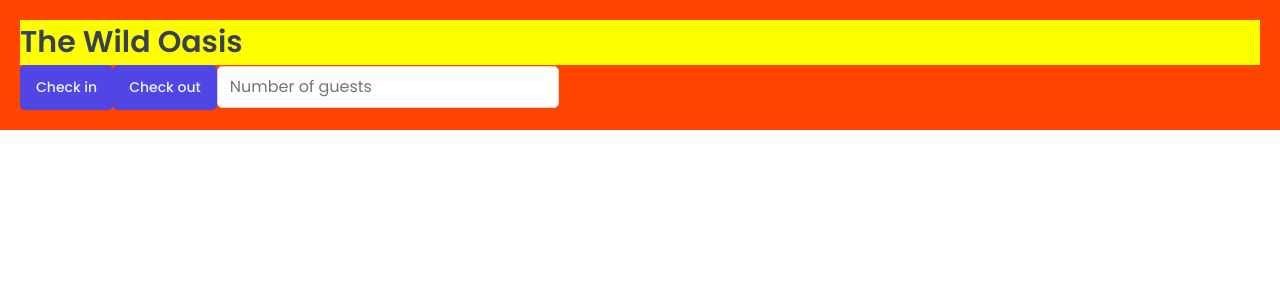
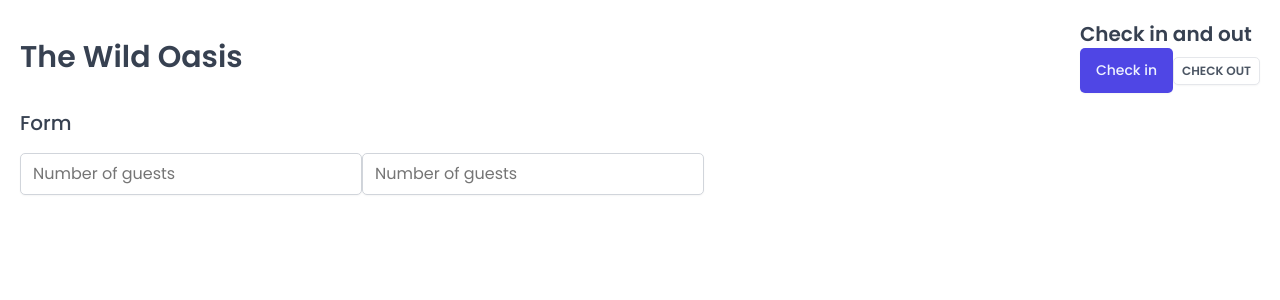
Before and after one commit to Beridze0/the-wild-oasis, a React (Vite) app: page / in a window 1280 px wide. Shown: the top 300 px of the page. Built offline with nearby package versions, Linux system fonts and the light colour scheme; a web font is replaced by a local one.

Commit message:
Button and Row component

```diff
--- a/src/App.jsx
+++ b/src/App.jsx
@@ -2,15 +2,10 @@
 import GlobalStyles from "./styles/GlobalStyles";
 import Button from "./ui/Button";
 import Input from "./ui/Input";
-
-const H1 = styled.h1`
-  font-size: 30px;
-  font-weight: 600;
-  background-color: yellow;
-`;
+import Heading from "./ui/Heading";
+import Row from "./ui/Row";
 
 const StyledApp = styled.div`
-  background-color: orangered;
   padding: 20px;
 `;
 
@@ -19,11 +14,31 @@
     <>
       <GlobalStyles />
       <StyledApp>
-        <H1>The Wild Oasis</H1>
-        <Button onClick={() => alert("Check in")}>Check in</Button>
-        <Button onClick={() => alert("Check in")}>Check out</Button>
+        <Row>
+          <Row type="horizontal">
+            <Heading as="h1">The Wild Oasis</Heading>
 
-        <Input type="number" placeholder="Number of guests" />
+            <div>
+              <Heading as="h2">Check in and out</Heading>
+              <Button onClick={() => alert("Check in")}>Check in</Button>
+              <Button
+                variation="secondary"
+                size="small"
+                onClick={() => alert("Check in")}
+              >
+                Check out
+              </Button>
+            </div>
+          </Row>
+
+          <Row>
+            <Heading as="h3">Form</Heading>
+            <form>
+              <Input type="number" placeholder="Number of guests" />
+              <Input type="number" placeholder="Number of guests" />
+            </form>
+          </Row>
+        </Row>
       </StyledApp>
     </>
   );
--- a/src/ui/Button.jsx
+++ b/src/ui/Button.jsx
@@ -49,19 +49,17 @@
 };
 
 const Button = styled.button`
-  font-size: 1.4rem;
-  padding: 1.2rem 1.6rem;
-  font-weight: 500;
   border: none;
   border-radius: var(--border-radius-sm);
-  background-color: var(--color-brand-600);
-  color: var(--color-brand-50);
   box-shadow: var(--shadow-sm);
-  cursor: pointer;
 
-  &:hover {
-    background-color: var(--color-brand-700);
-  }
+  ${(props) => sizes[props.size]}
+  ${(props) => variations[props.variation]}
 `;
 
+Button.defaultProps = {
+  variation: "primary",
+  size: "medium",
+};
+
 export default Button;
--- /dev/null
+++ b/src/ui/Heading.jsx
@@ -0,0 +1,26 @@
+import styled, { css } from "styled-components";
+
+const Heading = styled.h1`
+  ${(props) =>
+    props.as === "h1" &&
+    css`
+      font-size: 3rem;
+      font-weight: 600;
+    `}
+  ${(props) =>
+    props.as === "h2" &&
+    css`
+      font-size: 2rem;
+      font-weight: 600;
+    `}
+  ${(props) =>
+    props.as === "h3" &&
+    css`
+      font-size: 2rem;
+      font-weight: 500;
+    `}
+
+  line-height: 1.4;
+`;
+
+export default Heading;
--- /dev/null
+++ b/src/ui/Row.jsx
@@ -0,0 +1,24 @@
+import styled, { css } from "styled-components";
+
+const Row = styled.div`
+  display: flex;
+
+  ${(props) =>
+    props.type === "horizontal" &&
+    css`
+      justify-content: space-between;
+      align-items: center;
+    `}
+  ${(props) =>
+    props.type === "vertical" &&
+    css`
+      flex-direction: column;
+      gap: 1.6rem;
+    `}
+`;
+
+Row.defaultProps = {
+  type: "vertical",
+};
+
+export default Row;
```
